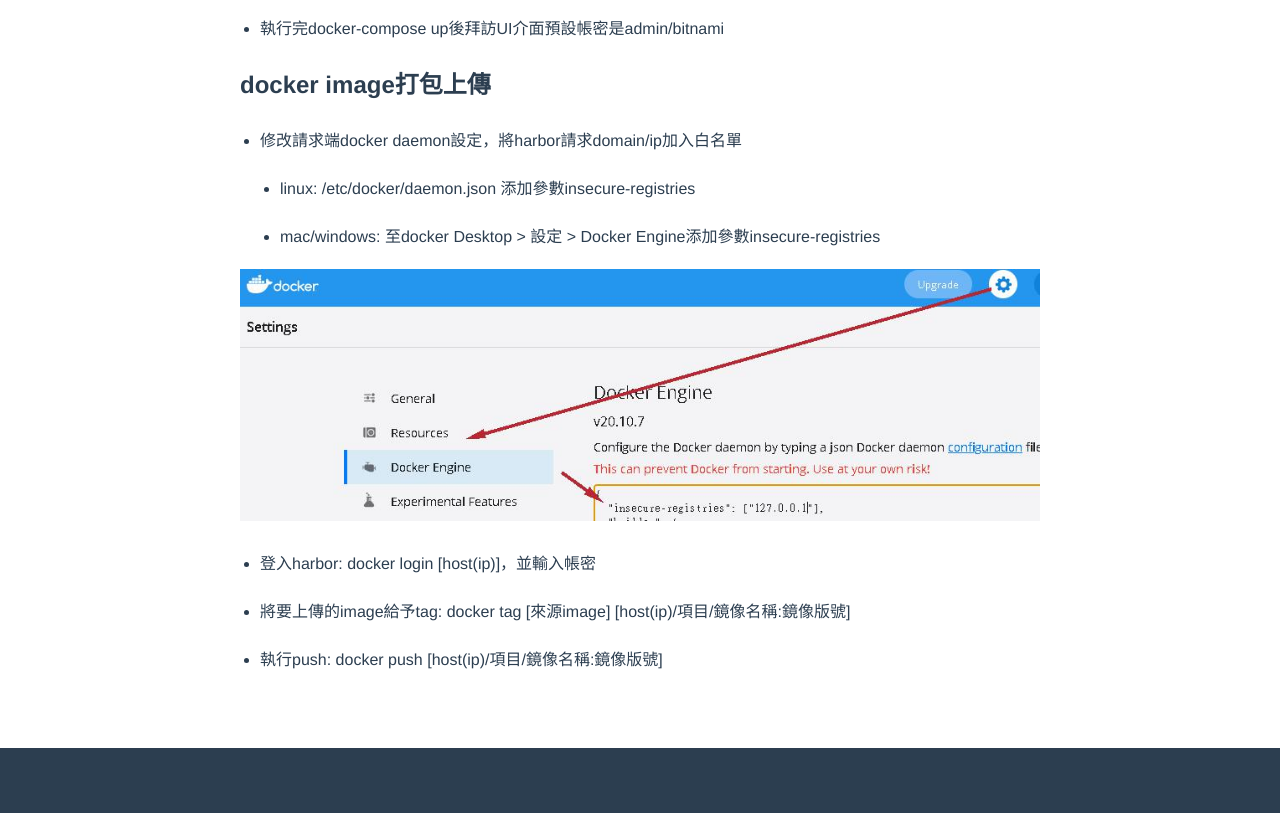
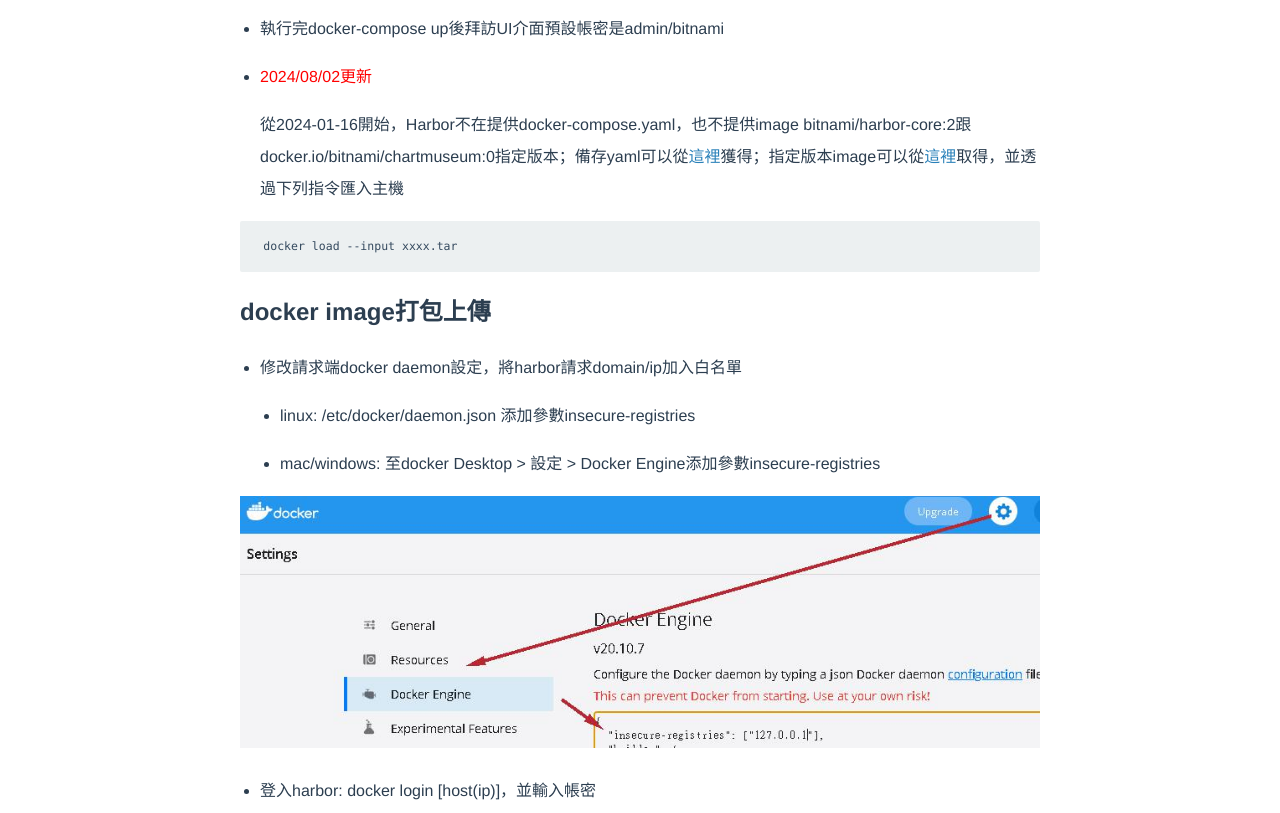
Before and after one commit to zongu/zongu.github.io, a plain HTML site: page 2022/03/28/docker私有倉庫harbor/index.html in a window 1280 px wide. Shown: the part 1713-2526 px from the top of the page. Drawn offline with Linux system fonts and the light colour scheme.

Commit message:
Site updated: 2024-08-02 09:31:55

```diff
--- a/2022/03/28/docker私有倉庫harbor/index.html
+++ b/2022/03/28/docker私有倉庫harbor/index.html
@@ -22,8 +22,14 @@
 </ul>
 <p><img src="001.jpg" alt></p>
 <ul>
-<li>執行完docker-compose up後拜訪UI介面預設帳密是admin/bitnami</li>
+<li><p>執行完docker-compose up後拜訪UI介面預設帳密是admin/bitnami</p>
+</li>
+<li><font color="red">2024/08/02更新</font>
+
+<p>  從2024-01-16開始，Harbor不在提供docker-compose.yaml，也不提供image bitnami/harbor-core:2跟docker.io/bitnami/chartmuseum:0指定版本；備存yaml可以從<a href="docker-compose.txt">這裡</a>獲得；指定版本image可以從<a href="https://drive.google.com/file/d/1r4-rHmbbjsNggCxX9DmOnNmtevqNpr7y/view?usp=sharing" target="_blank" rel="noopener">這裡</a>取得，並透過下列指令匯入主機</p>
+</li>
 </ul>
+<figure class="highlight plain"><table><tr><td class="gutter"><pre><span class="line">1</span><br></pre></td><td class="code"><pre><span class="line">docker load --input xxxx.tar</span><br></pre></td></tr></table></figure>
 <h2 id="docker-image打包上傳"><a href="#docker-image打包上傳" class="headerlink" title="docker image打包上傳"></a>docker image打包上傳</h2><ul>
 <li><p>修改請求端docker daemon設定，將harbor請求domain/ip加入白名單</p>
 <ul>
```
